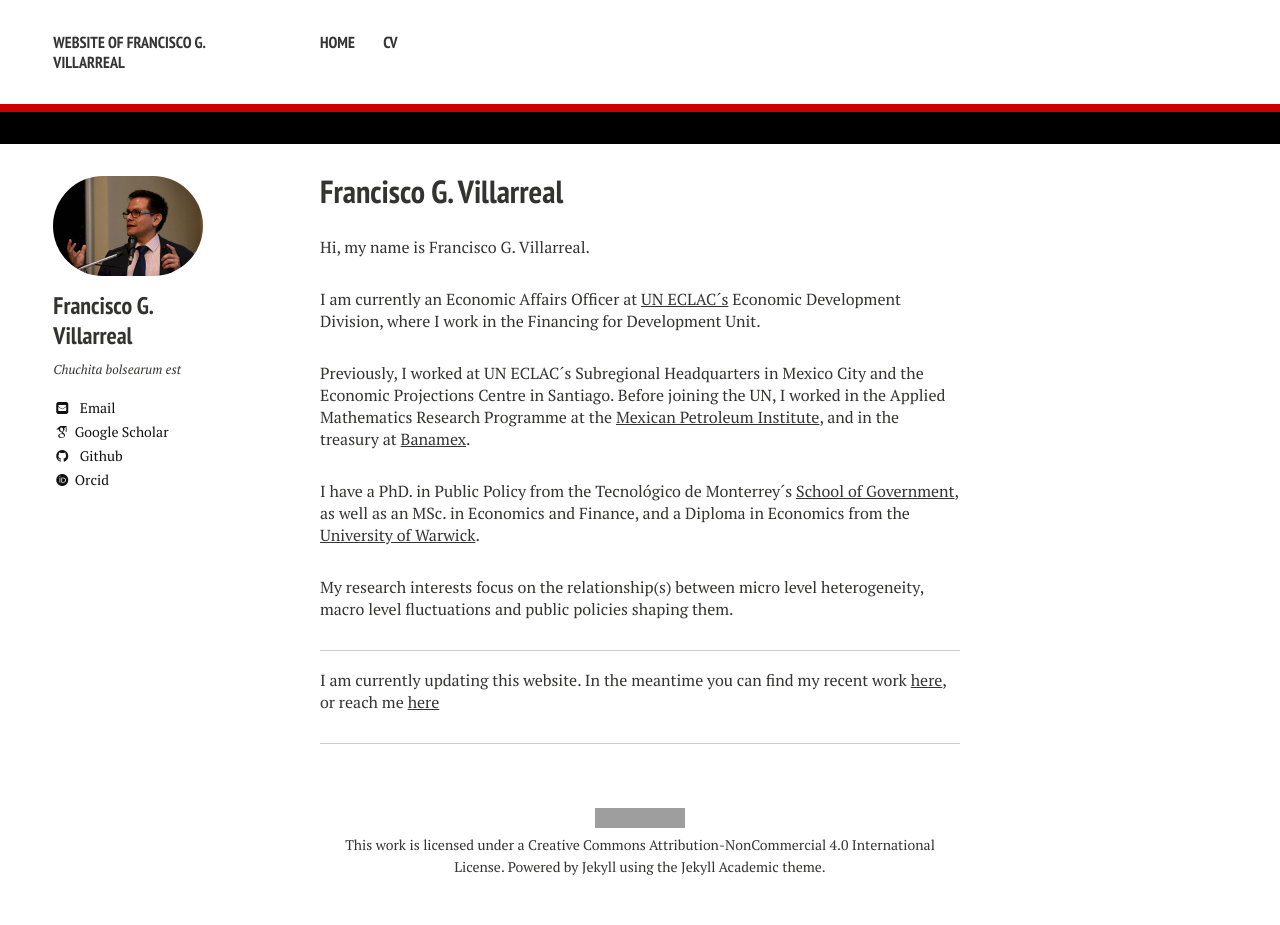
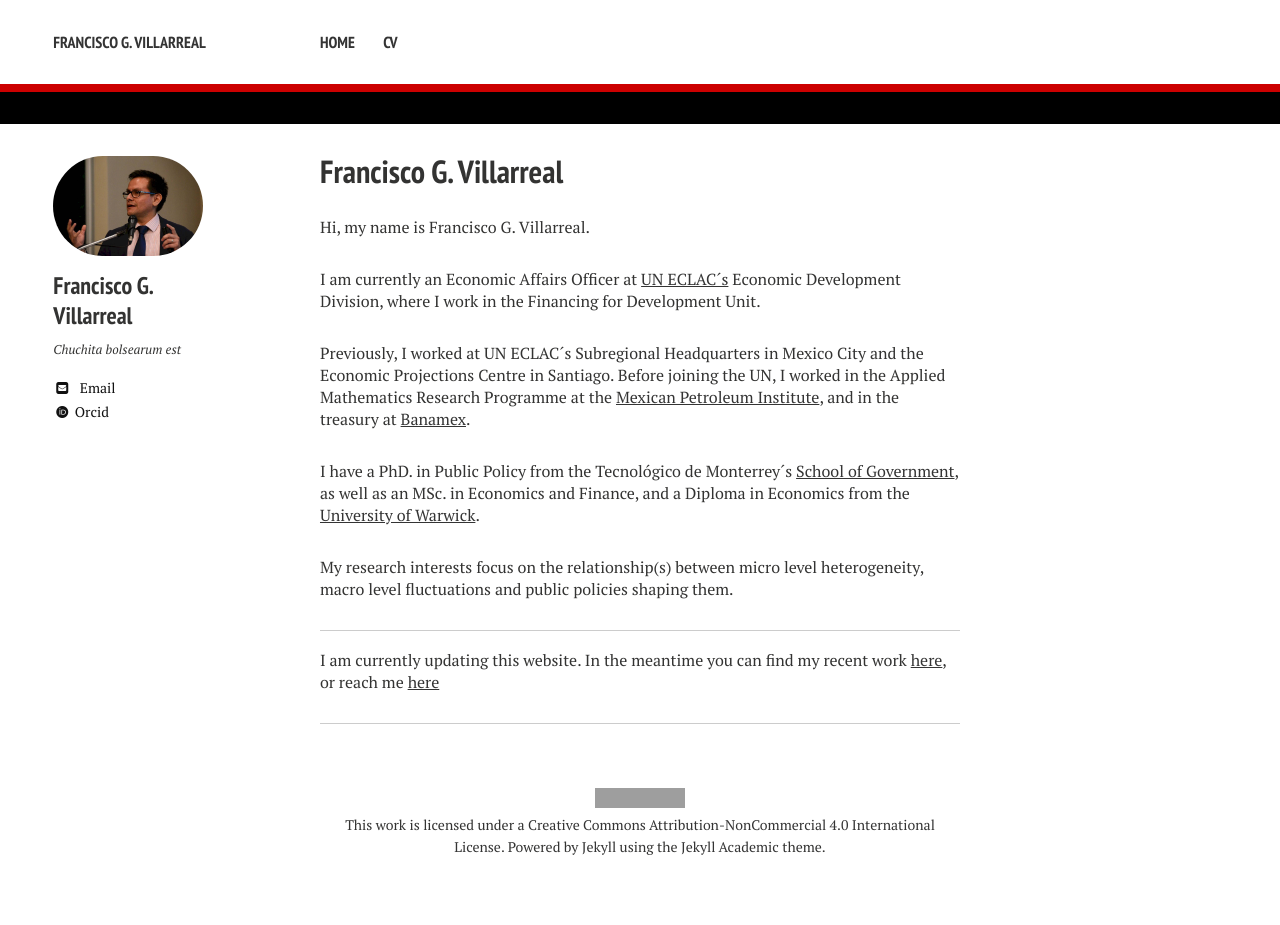
Before and after one commit to fgvillarreal/fgvillarreal.github.io, a Jekyll site: the page built from index.md, in a window 1280 px wide. Built offline with Jekyll 4.4.1, drawn with Linux system fonts in a browser that asks for light colours; nearby versions of some CDN libraries; some web fonts are replaced; grey boxes are pictures that could not be loaded.

Commit message:
Update _config.yml

```diff
--- a/_config.yml
+++ b/_config.yml
@@ -1,6 +1,6 @@
 # Site wide configuration
 
-title: Website of Francisco G. Villarreal
+title: Francisco G. Villarreal
 locale: en_US
 logo: # filename of a logo image that has been placed into your images directory
 
@@ -13,7 +13,7 @@ owner:
   # Do not include the @ symbol in your Twitter username
   twitter: #FG_Villarreal
   linkedin: #username
-  github: fgvillarreal
+  github: #fgvillarreal
   orcid: 0000-0003-0876-5297
   researchgate: #username
   mendeley: #username
@@ -21,7 +21,7 @@ owner:
     plus: #username
     analytics:
     verify:
-    scholar: YAAAAJ
+    scholar: #YAAAAJ
   facebook: #username
   instagram: #username
   bing-verify:
```
